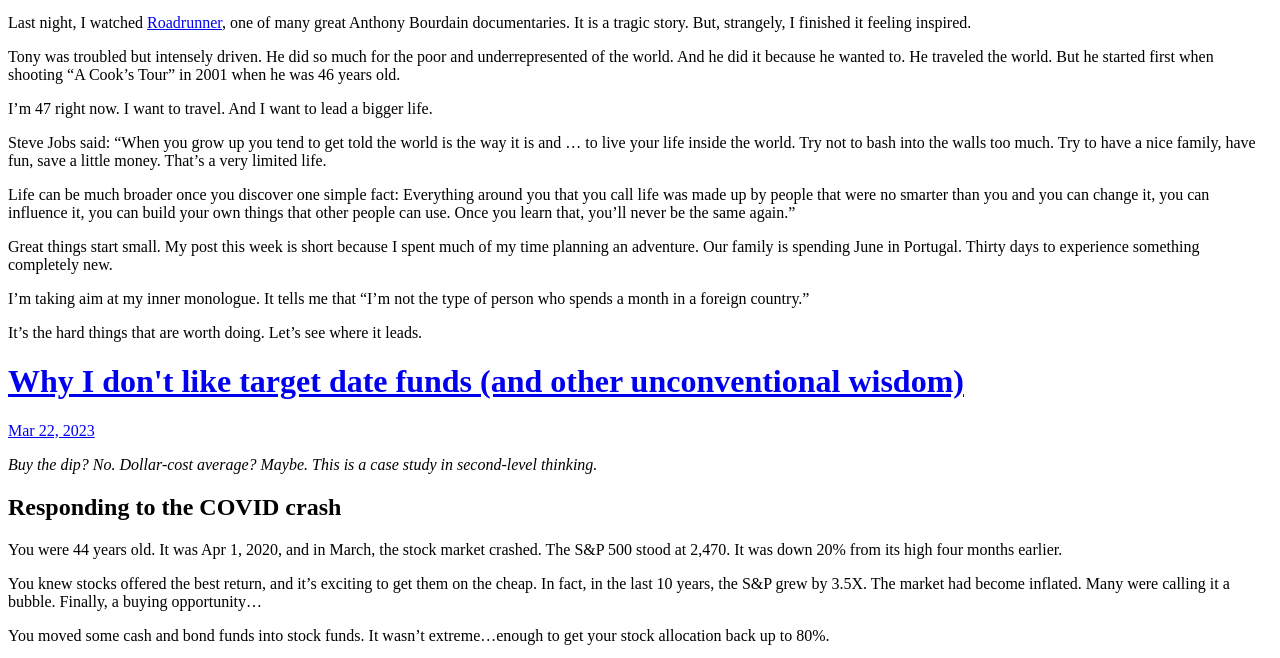
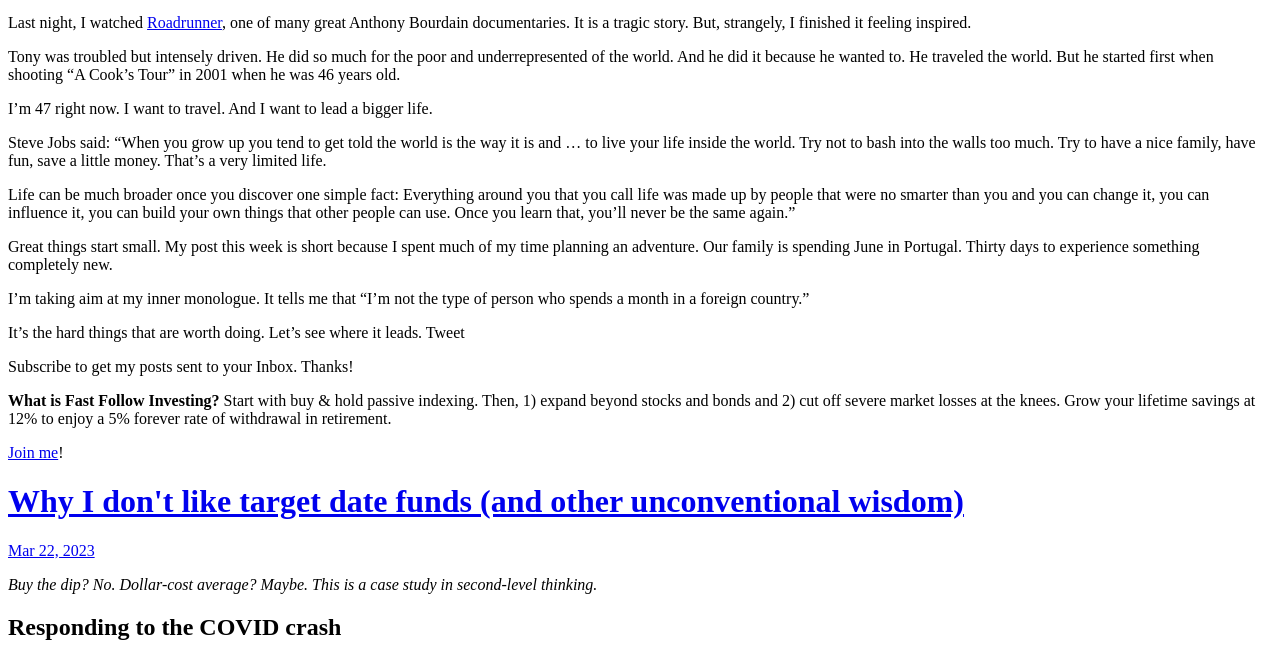
Before and after one commit to brianherriot/brianhmicroblog, a plain HTML site: page index.html in a window 1280 px wide. Shown: the part 100-758 px from the top of the page. Drawn offline with Linux system fonts and the light colour scheme.

Commit message:
Archiving from Micro.blog.

```diff
--- a/index.html
+++ b/index.html
@@ -39,7 +39,21 @@
 <p>Life can be much broader once you discover one simple fact: Everything around you that you call life was made up by people that were no smarter than you and you can change it, you can influence it, you can build your own things that other people can use. Once you learn that, you&rsquo;ll never be the same again.&rdquo;</p>
 <p>Great things start small. My post this week is short because I spent much of my time planning an adventure. Our family is spending June in Portugal. Thirty days to experience something completely new.</p>
 <p>I&rsquo;m taking aim at my inner monologue. It tells me that &ldquo;I&rsquo;m not the type of person who spends a month in a foreign country.&rdquo;</p>
-<p>It&rsquo;s the hard things that are worth doing. Let&rsquo;s see where it leads.</p>
+<p>It&rsquo;s the hard things that are worth doing. Let&rsquo;s see where it leads.
+<!-- raw HTML omitted -->
+<!-- raw HTML omitted -->
+<!-- raw HTML omitted -->Tweet<!-- raw HTML omitted --><!-- raw HTML omitted --><!-- raw HTML omitted --></p>
+<!-- raw HTML omitted -->
+<!-- raw HTML omitted -->
+<!-- raw HTML omitted -->
+<p>Subscribe to get my posts sent to your Inbox. Thanks!
+<!-- raw HTML omitted -->
+<!-- raw HTML omitted --></p>
+<!-- raw HTML omitted -->
+<p><strong>What is Fast Follow Investing?</strong>
+<!-- raw HTML omitted -->
+Start with buy &amp; hold passive indexing. Then, 1) expand beyond stocks and bonds and 2) cut off severe market losses at the knees. Grow your lifetime savings at 12% to enjoy a 5% forever rate of withdrawal in retirement.</p>
+<p><a href="https://fastfollowinvestor.com/invest-like-me/">Join me</a>!</p>
 
 		</div>
 	  </div>
```
